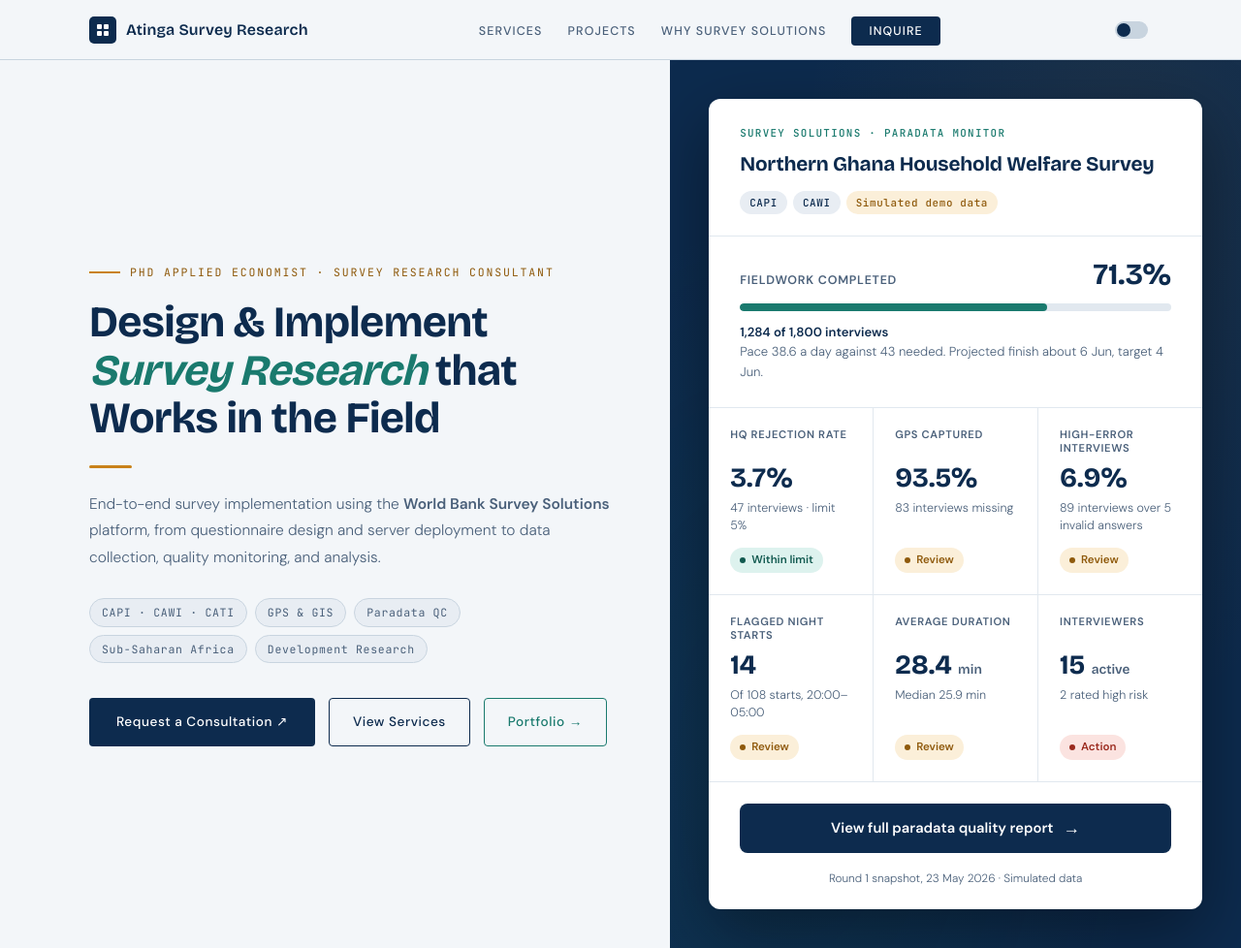
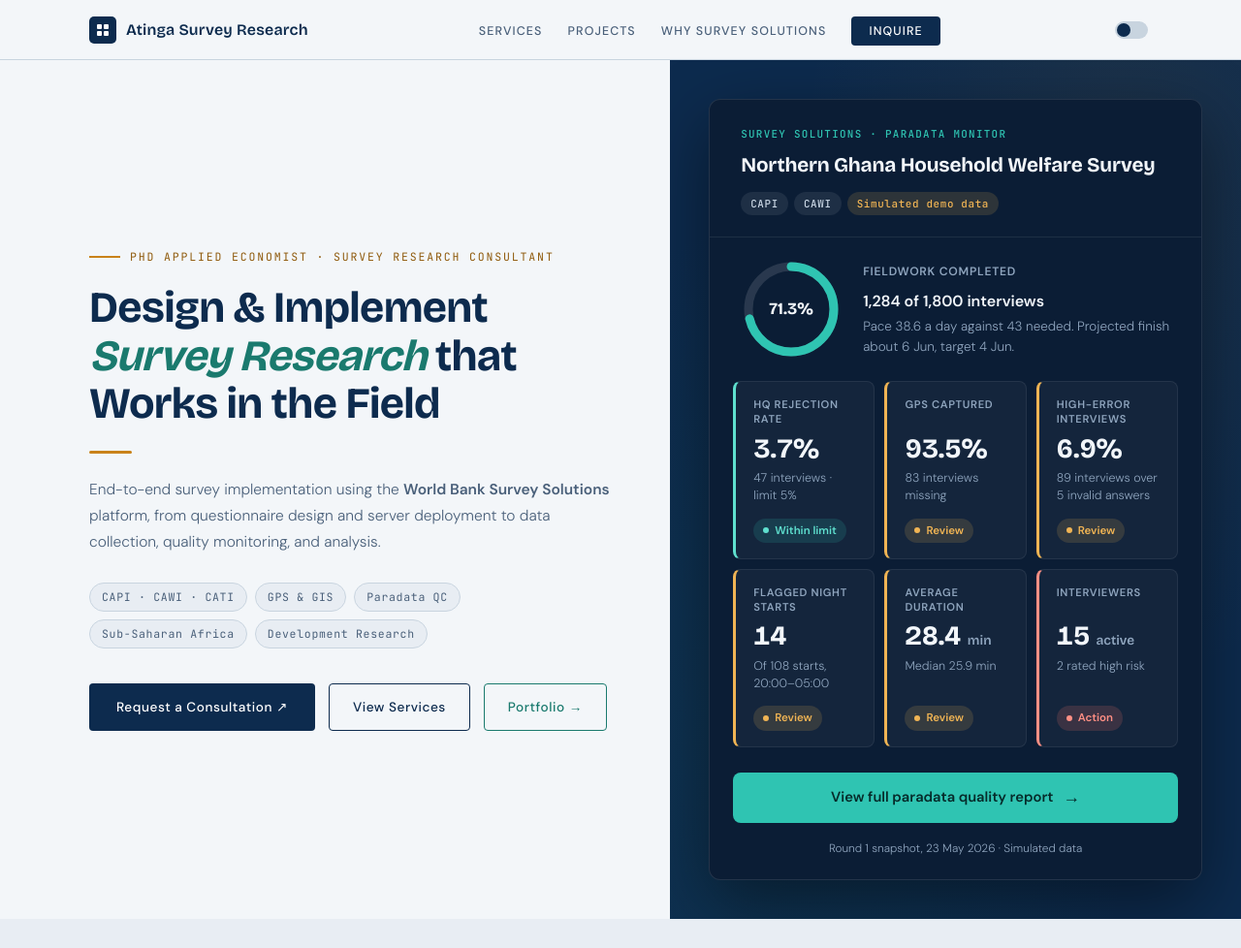
Before and after one commit to AtingaDavid/Survey-Research-Consultancy, a plain HTML site: page index.html in a window 1280 px wide. Shown: the top 978 px of the page at 97% size. Drawn offline with nearby package versions, Linux system fonts and the light colour scheme.

Commit message:
Add files via upload

```diff
--- a/index.html
+++ b/index.html
@@ -178,45 +178,43 @@ nav{position:fixed;top:0;left:0;right:0;z-index:100;height:62px;
   background:radial-gradient(ellipse at 20% 80%,rgba(26,122,110,.12) 0%,transparent 55%),
              radial-gradient(ellipse at 80% 10%,rgba(201,130,26,.08) 0%,transparent 50%)}
 /* Paradata monitor card (hero) */
-.pd-card{position:relative;z-index:1;width:100%;max-width:600px;background:#fff;color:#0E1C2B;
-  border-radius:12px;overflow:hidden;box-shadow:0 24px 72px rgba(0,0,0,.4);
+.pd-card{position:relative;z-index:1;width:100%;max-width:600px;border-radius:12px;overflow:hidden;
+  background:#0B1D35;color:#F2F6FA;border:1px solid rgba(255,255,255,.1);box-shadow:0 24px 72px rgba(0,0,0,.45);
   opacity:0;animation:fadeIn .9s .5s ease forwards;font-family:'DM Sans',sans-serif}
-.pd-head{padding:26px 32px 22px;border-bottom:1px solid #E1E8EF}
+.pd-head{padding:26px 32px 22px;border-bottom:1px solid rgba(255,255,255,.08)}
 .pd-eyebrow{display:block;font-family:'JetBrains Mono',monospace;font-size:.68rem;letter-spacing:.12em;
-  text-transform:uppercase;color:#1A7A6E;font-weight:500;margin-bottom:10px}
+  text-transform:uppercase;color:#2FC4B2;font-weight:500;margin-bottom:10px}
 .pd-title{font-family:'Bricolage Grotesque',sans-serif;font-size:1.3rem;line-height:1.25;font-weight:700;
-  color:#0D2B4E;margin:0 0 14px;letter-spacing:-.01em}
+  color:#F2F6FA;margin:0 0 14px;letter-spacing:-.01em}
 .pd-tags{display:flex;flex-wrap:wrap;gap:6px}
 .pd-tag{font-family:'JetBrains Mono',monospace;font-size:.68rem;letter-spacing:.06em;padding:3px 10px;
-  border-radius:999px;background:#E8EDF3;color:#0D2B4E;font-weight:500}
-.pd-tag-demo{background:#FBEFD9;color:#8F5A0C}
-.pd-progress{padding:24px 32px 26px;border-bottom:1px solid #E1E8EF}
-.pd-prog-row{display:flex;justify-content:space-between;align-items:baseline;margin-bottom:12px}
-.pd-prog-label{font-size:.78rem;font-weight:600;color:#4A607A;text-transform:uppercase;letter-spacing:.06em}
-.pd-prog-val{font-family:'Bricolage Grotesque',sans-serif;font-size:1.9rem;font-weight:700;color:#0D2B4E;line-height:1}
-.pd-bar{height:8px;border-radius:999px;background:#E1E8EF;overflow:hidden}
-.pd-bar>span{display:block;height:100%;width:71.3%;border-radius:999px;background:#1A7A6E}
-.pd-prog-cap{font-size:.82rem;color:#4A607A;margin-top:12px;line-height:1.55}.pd-prog-cap strong{color:#0D2B4E}
-.pd-grid{display:grid;grid-template-columns:repeat(3,minmax(0,1fr));gap:1px;background:#E1E8EF;border-bottom:1px solid #E1E8EF}
-.pd-tile{background:#fff;padding:20px 22px 22px;display:flex;flex-direction:column;min-width:0}
-.pd-k{font-size:.7rem;font-weight:600;color:#4A607A;text-transform:uppercase;letter-spacing:.06em;line-height:1.3;min-height:2.6em}
-.pd-v{font-family:'Bricolage Grotesque',sans-serif;font-size:1.75rem;font-weight:700;color:#0D2B4E;line-height:1.1;margin:8px 0 6px}
-.pd-v small{font-size:.85rem;font-weight:600;color:#4A607A}
-.pd-s{font-size:.78rem;color:#4A607A;line-height:1.45;margin-bottom:14px}
-.pd-pill{align-self:flex-start;margin-top:auto;display:inline-flex;align-items:center;gap:6px;font-size:.72rem;font-weight:600;padding:3px 10px;border-radius:999px;white-space:nowrap}
+  border-radius:999px;background:rgba(255,255,255,.08);color:#C9D6E4;font-weight:500}
+.pd-tag-demo{background:rgba(240,180,84,.15);color:#F0B454}
+.pd-progress{display:grid;grid-template-columns:104px 1fr;gap:22px;align-items:center;padding:22px 32px}
+.pd-ring{display:block;width:104px;height:104px}
+.pd-prog-label{display:block;font-size:.76rem;font-weight:600;color:#8FA5BE;text-transform:uppercase;letter-spacing:.06em;margin-bottom:8px}
+.pd-prog-cap{font-size:.84rem;color:#8FA5BE;line-height:1.55}.pd-prog-cap strong{display:block;font-size:1rem;color:#F2F6FA;margin-bottom:4px}
+.pd-grid{display:grid;grid-template-columns:repeat(3,minmax(0,1fr));gap:10px;padding:0 24px 4px}
+.pd-tile{background:rgba(255,255,255,.04);border:1px solid rgba(255,255,255,.07);border-left:3px solid var(--sc);
+  border-radius:8px;padding:16px 18px;display:flex;flex-direction:column;min-width:0}
+.pd-k{font-size:.7rem;font-weight:600;color:#8FA5BE;text-transform:uppercase;letter-spacing:.06em;line-height:1.3;min-height:2.6em}
+.pd-v{font-family:'Bricolage Grotesque',sans-serif;font-size:1.75rem;font-weight:700;color:#F2F6FA;line-height:1.1;margin:8px 0 6px;font-feature-settings:'tnum'}
+.pd-v small{font-size:.85rem;font-weight:600;color:#8FA5BE}
+.pd-s{font-size:.78rem;color:#8FA5BE;line-height:1.45;margin-bottom:14px}
+.pd-pill{align-self:flex-start;margin-top:auto;display:inline-flex;align-items:center;gap:6px;font-size:.72rem;font-weight:600;padding:3px 10px;border-radius:999px;white-space:nowrap;background:var(--pbg);color:var(--sc)}
 .pd-pill::before{content:'';width:6px;height:6px;border-radius:50%;background:currentColor}
-.pd-ok{background:#DDF2EE;color:#11594F}
-.pd-review{background:#FBEFD9;color:#8F5A0C}
-.pd-action{background:#FBE3E0;color:#9B2A1E}
-.pd-cta-wrap{padding:22px 32px 10px}
+.pd-ok{--sc:#5FE0CF;--pbg:rgba(47,196,178,.15)}
+.pd-review{--sc:#F0B454;--pbg:rgba(240,180,84,.15)}
+.pd-action{--sc:#FF8F84;--pbg:rgba(255,120,105,.16)}
+.pd-cta-wrap{padding:22px 24px 8px}
 .pd-cta{display:flex;align-items:center;justify-content:center;gap:10px;width:100%;box-sizing:border-box;
-  background:#0D2B4E;color:#fff;text-decoration:none;font-weight:600;font-size:.92rem;
+  background:#2FC4B2;color:#062B2A;text-decoration:none;font-weight:600;font-size:.92rem;
   padding:13px 18px;border-radius:8px;transition:background .2s}
-.pd-cta:hover{background:#1A7A6E}
-.pd-cta:focus-visible{outline:3px solid #C9821A;outline-offset:3px}
+.pd-cta:hover{background:#5FE0CF}
+.pd-cta:focus-visible{outline:3px solid #F0B454;outline-offset:3px}
 .pd-cta .pd-arrow{transition:transform .2s;font-size:1.1rem;line-height:1}
 .pd-cta:hover .pd-arrow{transform:translateX(4px)}
-.pd-foot{padding:6px 32px 22px;font-size:.74rem;color:#4A607A;text-align:center}
+.pd-foot{padding:8px 32px 22px;font-size:.74rem;color:#8FA5BE;text-align:center}
 @media(prefers-reduced-motion:reduce){.pd-card{animation:none;opacity:1}.pd-cta,.pd-cta .pd-arrow{transition:none}}
 
 /* Stat pills below terminal */
@@ -465,7 +463,8 @@ footer{background:#060E1A}
   .hero-right{padding:32px 16px}
   .pd-card{max-width:100%}
   .pd-head,.pd-progress,.pd-cta-wrap,.pd-foot{padding-left:20px;padding-right:20px}
-  .pd-grid{grid-template-columns:repeat(2,minmax(0,1fr))}
+  .pd-grid{grid-template-columns:repeat(2,minmax(0,1fr));padding:0 16px 4px}
+  .pd-progress{grid-template-columns:84px 1fr;gap:16px}.pd-ring{width:84px;height:84px}
   .pd-tile{padding:16px 18px 18px}
   .pd-v{font-size:1.5rem}
   #why-reach{padding:40px 24px}
@@ -604,46 +603,45 @@ html .u35{font-family:'JetBrains Mono',monospace;font-size:.72rem;letter-spacing
       </div>
 
       <div class="pd-progress">
-        <div class="pd-prog-row">
+        <svg class="pd-ring" viewBox="0 0 104 104" role="img" aria-label="1,284 of 1,800 interviews completed, 71.3 percent"><circle cx="52" cy="52" r="44" fill="none" stroke="rgba(255,255,255,.12)" stroke-width="9"/><circle cx="52" cy="52" r="44" fill="none" stroke="#2FC4B2" stroke-width="9" stroke-linecap="round" stroke-dasharray="197.1 276.5" transform="rotate(-90 52 52)"/><text x="52" y="57" text-anchor="middle" font-family="Bricolage Grotesque,sans-serif" font-weight="700" font-size="17" fill="#F2F6FA">71.3%</text></svg>
+        <div>
           <span class="pd-prog-label">Fieldwork completed</span>
-          <span class="pd-prog-val">71.3%</span>
+          <div class="pd-prog-cap"><strong>1,284 of 1,800 interviews</strong>Pace 38.6 a day against 43 needed. Projected finish about 6 Jun, target 4 Jun.</div>
         </div>
-        <div class="pd-bar" role="img" aria-label="1,284 of 1,800 interviews completed, 71.3 percent"><span></span></div>
-        <div class="pd-prog-cap"><strong>1,284 of 1,800 interviews</strong><br/>Pace 38.6 a day against 43 needed. Projected finish about 6 Jun, target 4 Jun.</div>
       </div>
 
       <div class="pd-grid">
-        <div class="pd-tile">
+        <div class="pd-tile pd-ok">
           <span class="pd-k">HQ rejection rate</span>
           <span class="pd-v">3.7%</span>
           <span class="pd-s">47 interviews · limit 5%</span>
           <span class="pd-pill pd-ok">Within limit</span>
         </div>
-        <div class="pd-tile">
+        <div class="pd-tile pd-review">
           <span class="pd-k">GPS captured</span>
           <span class="pd-v">93.5%</span>
           <span class="pd-s">83 interviews missing</span>
           <span class="pd-pill pd-review">Review</span>
         </div>
-        <div class="pd-tile">
+        <div class="pd-tile pd-review">
           <span class="pd-k">High-error interviews</span>
           <span class="pd-v">6.9%</span>
           <span class="pd-s">89 interviews over 5 invalid answers</span>
           <span class="pd-pill pd-review">Review</span>
         </div>
-        <div class="pd-tile">
+        <div class="pd-tile pd-review">
           <span class="pd-k">Flagged night starts</span>
           <span class="pd-v">14</span>
           <span class="pd-s">Of 108 starts, 20:00–05:00</span>
           <span class="pd-pill pd-review">Review</span>
         </div>
-        <div class="pd-tile">
+        <div class="pd-tile pd-review">
           <span class="pd-k">Average duration</span>
           <span class="pd-v">28.4 <small>min</small></span>
           <span class="pd-s">Median 25.9 min</span>
           <span class="pd-pill pd-review">Review</span>
         </div>
-        <div class="pd-tile">
+        <div class="pd-tile pd-action">
           <span class="pd-k">Interviewers</span>
           <span class="pd-v">15 <small>active</small></span>
           <span class="pd-s">2 rated high risk</span>
```
